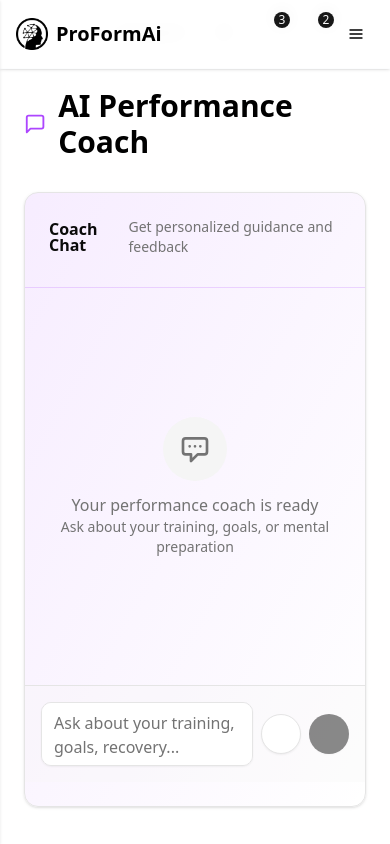
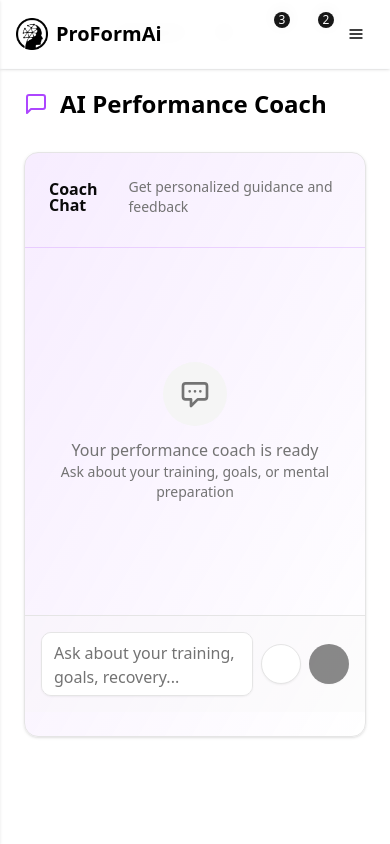
Before and after one commit to francotechadmin/sport-platform, a Next.js app: page /chat in a window 390 px wide. Built offline with nearby package versions, Linux system fonts and the light colour scheme; some icons are missing.

Commit message:
Update ChatPage styling to adjust heading size and improve layout responsiveness. Change height calculation for chat interface to use dynamic viewport height for better adaptability across devices.

```diff
--- a/src/app/chat/page.tsx
+++ b/src/app/chat/page.tsx
@@ -19,7 +19,7 @@
         >
           <path d="M21 15a2 2 0 0 1-2 2H7l-4 4V5a2 2 0 0 1 2-2h14a2 2 0 0 1 2 2z" />
         </svg>
-        <h1 className="text-3xl font-bold">AI Performance Coach</h1>
+        <h1 className="text-2xl md:text-3xl font-bold">AI Performance Coach</h1>
       </div>
 
       <Card className="bg-gradient-to-br from-purple-500/10 to-transparent hover:shadow-lg transition-all duration-300">
@@ -32,7 +32,7 @@
           </CardTitle>
         </CardHeader>
         <CardContent className="p-0 border-t border-purple-500/20">
-          <div className="h-[calc(100vh-350px)]">
+          <div className="h-[55dvh] md:h-[60dvh] overflow-hidden">
             <ChatInterface />
           </div>
         </CardContent>
```
